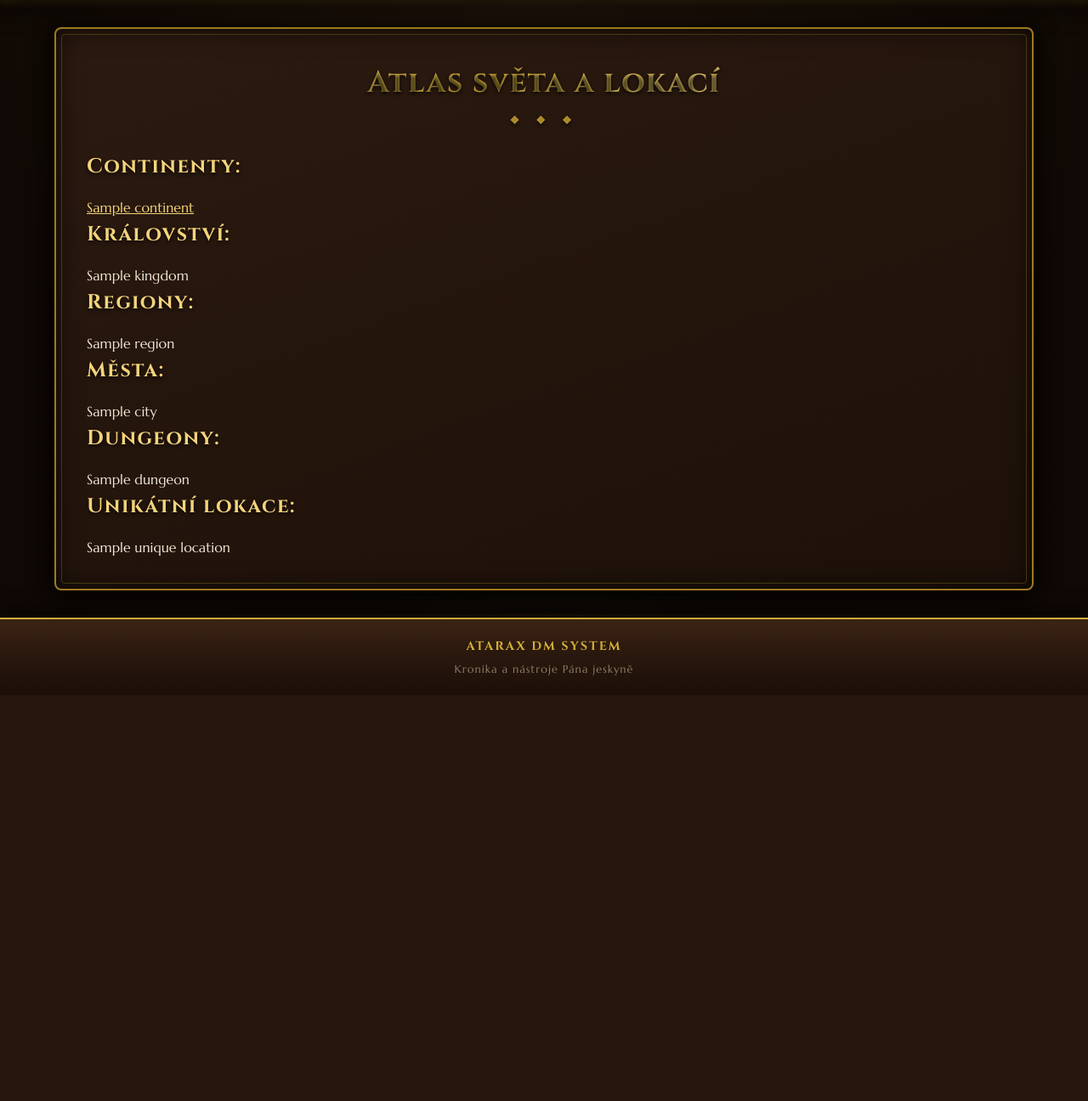
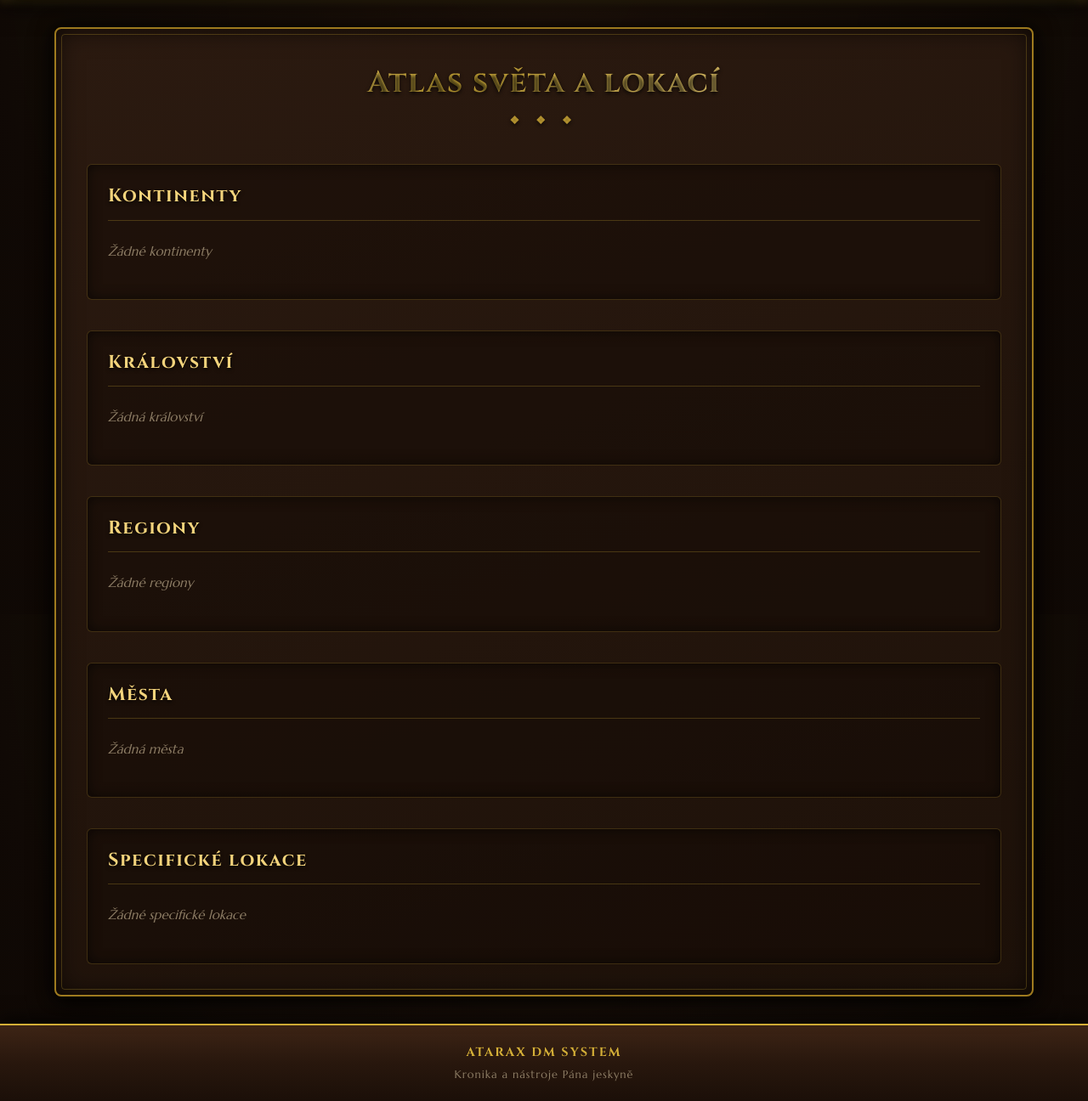
Before and after one commit to Tomas-Gallischek/Atarax_frontend, a Django app: page /maps/ in a window 1280 px wide. Shown: the part 77-1373 px from the top of the page at 85% size. Before the commit the page ends 872 px from the top, so only its background shows below. Run offline with Django 5.2, Linux system fonts and the light colour scheme; tables that the repository leaves empty hold one stand-in row (values such as "Sample post"); a database or web service that is not in the repository returns one stand-in record (values such as "Sample title"); data that the repository does not hold is empty.

Commit message:
aktualizace kódu (14.09.2026 16:34)

```diff
--- a/app_dm_frontend/templates/app_dm_frontend/maps.html
+++ b/app_dm_frontend/templates/app_dm_frontend/maps.html
@@ -8,36 +8,79 @@
 {% endblock %}
 
 {% block content %}
-    <h1>Atlas světa a lokací</h1>
+<h1>Atlas světa a lokací</h1>
 
-    <h2>Continenty: </h2>
-    {% for continent in continents %}
-        <a href="{% url 'app_dm_frontend:maps_detail' continent.name %}" class="map-item">{{ continent.name }}</a>
-    {% endfor %}
+<div class="locations-container">
 
-    <h2>Království:</h2>
-    {% for kingdom in kingdoms %}
-        {{ kingdom.name }}
-    {% endfor %}
+    <div class="locations-category">
+        <h2 class="locations-category-title">Kontinenty</h2>
+        <div class="locations-list">
+            {% for item in continents %}
+                <a href="{% url 'app_dm_frontend:maps_detail' item.name %}" class="location-card">
+                    <span class="location-name">{{ item.name }}</span>
+                    {% if item.description %}<span class="location-description">{{ item.description }}</span>{% endif %}
+                </a>
+            {% empty %}
+                <p class="location-empty">Žádné kontinenty</p>
+            {% endfor %}
+        </div>
+    </div>
 
-    <h2>Regiony:</h2>
-    {% for region in regions %}
-        {{ region.name }}
-    {% endfor %}
+    <div class="locations-category">
+        <h2 class="locations-category-title">Království</h2>
+        <div class="locations-list">
+            {% for item in kingdoms %}
+                <a href="{% url 'app_dm_frontend:maps_detail' item.name %}" class="location-card">
+                    <span class="location-name">{{ item.name }}</span>
+                    {% if item.description %}<span class="location-description">{{ item.description }}</span>{% endif %}
+                </a>
+            {% empty %}
+                <p class="location-empty">Žádná království</p>
+            {% endfor %}
+        </div>
+    </div>
 
-    <h2>Města:</h2>
-    {% for city in cities %}
-        {{ city.name }}
-    {% endfor %}
+    <div class="locations-category">
+        <h2 class="locations-category-title">Regiony</h2>
+        <div class="locations-list">
+            {% for item in regions %}
+                <a href="{% url 'app_dm_frontend:maps_detail' item.name %}" class="location-card">
+                    <span class="location-name">{{ item.name }}</span>
+                    {% if item.description %}<span class="location-description">{{ item.description }}</span>{% endif %}
+                </a>
+            {% empty %}
+                <p class="location-empty">Žádné regiony</p>
+            {% endfor %}
+        </div>
+    </div>
 
-    <h2>Dungeony:</h2>
-    {% for dungeon in dungeons %}
-        {{ dungeon.name }}
-    {% endfor %}
+    <div class="locations-category">
+        <h2 class="locations-category-title">Města</h2>
+        <div class="locations-list">
+            {% for item in cities %}
+                <a href="{% url 'app_dm_frontend:maps_detail' item.name %}" class="location-card">
+                    <span class="location-name">{{ item.name }}</span>
+                    {% if item.description %}<span class="location-description">{{ item.description }}</span>{% endif %}
+                </a>
+            {% empty %}
+                <p class="location-empty">Žádná města</p>
+            {% endfor %}
+        </div>
+    </div>
 
-    <h2>Unikátní lokace:</h2>
-    {% for unique_location in unique_locations %}
-        {{ unique_location.name }}
-    {% endfor %}
+    <div class="locations-category">
+        <h2 class="locations-category-title">Specifické lokace</h2>
+        <div class="locations-list">
+            {% for item in specific_locations %}
+                <a href="{% url 'app_dm_frontend:maps_detail' item.name %}" class="location-card">
+                    <span class="location-name">{{ item.name }}</span>
+                    {% if item.description %}<span class="location-description">{{ item.description }}</span>{% endif %}
+                </a>
+            {% empty %}
+                <p class="location-empty">Žádné specifické lokace</p>
+            {% endfor %}
+        </div>
+    </div>
 
+</div>
 {% endblock %}
--- a/app_dm_frontend/views.py
+++ b/app_dm_frontend/views.py
@@ -35,14 +35,17 @@ def maps(request):
             print(f"MAPY: {API_DATA_OK}")
 
             data = api_response.json()
+            print(f"DATA Z BACKENDU: {data}")
+
+            locations = data.get('locations', [])
 
             context = {
-                'continents': data.get('continents', []),
-                'kingdoms': data.get('kingdoms', []),
-                'regions': data.get('regions', []),
-                'cities': data.get('cities', []),
-                'dungeons': data.get('dungeons', []),
-                'unique_locations': data.get('unique_locations', [])
+                'locations': locations,
+                'continents': [loc for loc in locations if loc.get('type') == 'kontinent'],
+                'kingdoms': [loc for loc in locations if loc.get('type') == 'království'],
+                'regions': [loc for loc in locations if loc.get('type') == 'region'],
+                'cities': [loc for loc in locations if loc.get('type') == 'město'],
+                'specific_locations': [loc for loc in locations if loc.get('type') == 'specifická lokace'],
             }
 
             return render(request, 'app_dm_frontend/maps.html', context)
@@ -59,19 +62,20 @@ def maps_detail(request, name):
 # PTÁM SE TORCHU NEEFEKTIVNĚ NA VŠECHNY MAPY V DATABÁZI ALE SERVER JE DOST RYCHLÝ ABY TO ZVLÁDL
 
     try:
-        api_response = requests.get(BACKEND_URL + "/maps")
-        print(f"MAPY: {API_CON_OK}")
+        api_response = requests.get(BACKEND_URL + f"/maps_detail/{name}")
+        print(f"MAPY_DETAIL: {API_CON_OK}")
 
         if api_response.status_code == 200:
-            print(f"MAPY: {API_DATA_OK}")
+            print(f"MAPY_DETAL: {API_DATA_OK}")
 
-            data = api_response.json()
+            map_data = api_response.json()
+            print(f"DATA Z BACKENDU: {map_data}")
 
-            for item in data.get('kingdoms', []) + data.get('continents', []) + data.get('regions', []) + data.get('cities', []) + data.get('dungeons', []) + data.get('unique_locations', []):
-                if item.get('name') == name:
-                    return render(request, 'app_dm_frontend/maps_detail.html', {'item': item})
+            context = {
+                'map_data': map_data,
+            }
 
-            return HttpResponse(f"Mapa '{name}' nebyla nalezena ve všech kategoriích.")
+            return render(request, 'app_dm_frontend/maps_detail.html', context)
 
         else:
             return HttpResponse(f"Backend vrátil chybu: {api_response.status_code}")
```
Also changed, not shown: app_dm_frontend/templates/app_dm_frontend/maps_detail.html (+24 -3 lines).
